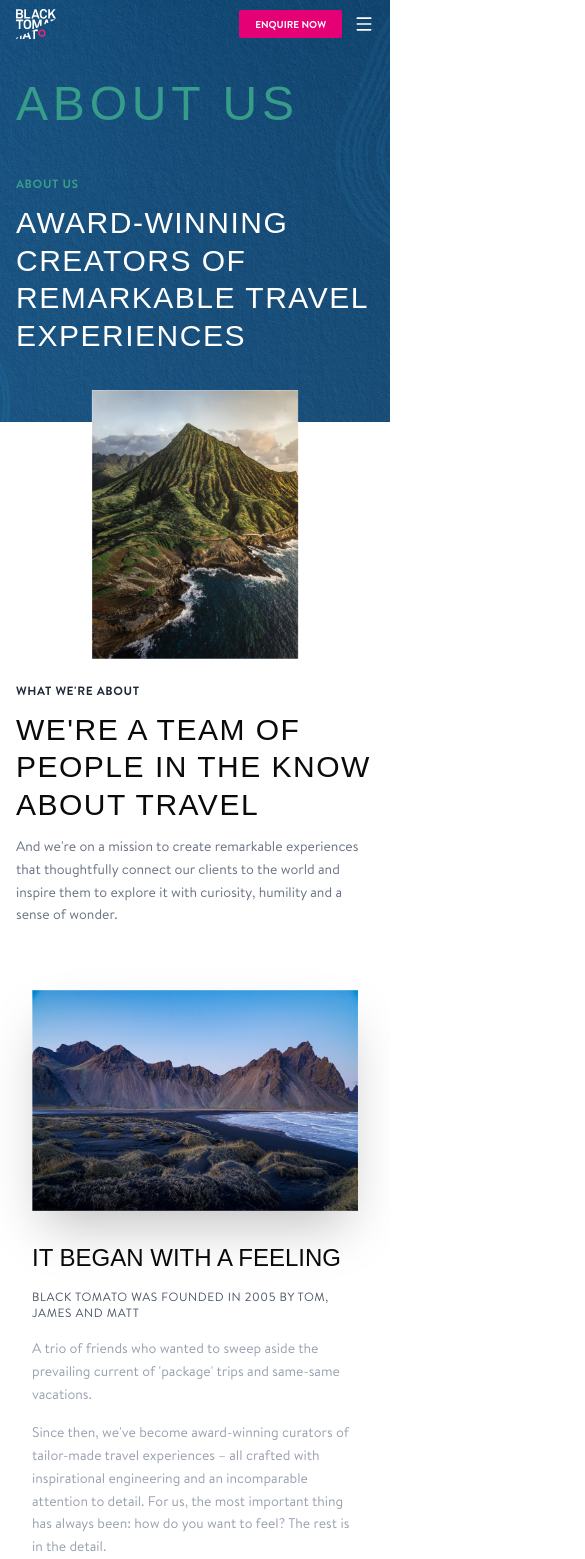
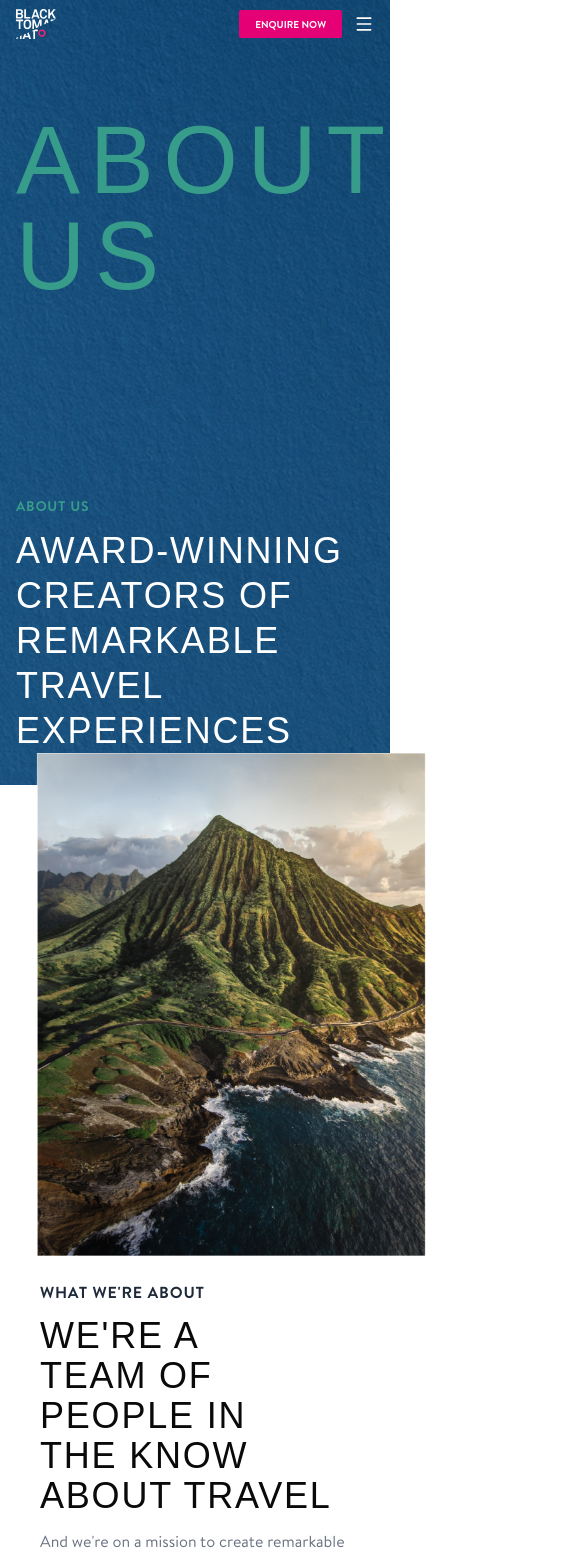
Before and after one commit to Alaukik1210/blacktomato, a Next.js app: page /about/our-purpose in a window 390 px wide. Shown: the top 1559 px of the page, 585 px wide, since content can reach past the window. Built offline with nearby package versions, Linux system fonts and the light colour scheme; a web font is replaced by a local one.

Commit message:
making about responsive and fixing it

```diff
--- a/app/about/our-purpose/page.tsx
+++ b/app/about/our-purpose/page.tsx
@@ -13,11 +13,11 @@
       {/* Hero Section */}
       <div
         style={{ backgroundImage: "url('/images/about/bg02.jpg')" }}
-        className="min-h-[50vh] sm:min-h-[60vh] lg:min-h-[70vh] bg-cover bg-center bg-no-repeat px-4 sm:px-6 md:px-8 lg:pl-60 relative"
+        className="min-h-[70vh] lg:min-h-[70vh] bg-cover bg-center bg-no-repeat px-4 sm:px-6 md:px-8 lg:pl-60 relative"
       >
         <div className="container md:px-4">
           {/* Heading */}
-          <h4 className="text-[#379C8A] font-alternate font-medium tracking-widest uppercase pt-20 sm:pt-24 md:pt-28 lg:pt-60 text-5xl sm:text-6xl md:text-8xl lg:text-[145px] leading-none">
+          <h4 className="text-[#379C8A] font-alternate font-medium tracking-widest uppercase pt-28 md:pt-28 lg:pt-60 text-8xl md:text-[145px] leading-none">
             ABOUT US
           </h4>
 
@@ -27,14 +27,14 @@
             <div className="text-white hidden lg:block space-y-6 lg:pr-8 text-right"></div>
 
             {/* Main Content */}
-            <div className="text-white space-y-3 sm:space-y-4 md:space-y-5 lg:space-y-6 lg:mt-2 md:mt-12 lg:pr-8 text-left md:text-left max-w-full md:max-w-2xl lg:max-w-none">
+            <div className="text-white space-y-3 sm:space-y-4 md:space-y-5 lg:space-y-6 mt-36 lg:mt-2 md:mt-12 lg:pr-8 text-left md:text-left max-w-full md:max-w-2xl lg:max-w-none">
               {/* Small heading */}
-              <p className="text-xs tracking-wider font-semibold uppercase text-[#379C8A]">
+              <p className="text-sm tracking-wider font-semibold uppercase text-[#379C8A]">
                 ABOUT US
               </p>
 
               {/* Large heading */}
-              <h4 className="text-3xl sm:text-4xl tracking-wider md:text-5xl lg:text-5xl font-medium uppercase leading-tight">
+              <h4 className="text-4xl sm:text-4xl tracking-wider md:text-5xl lg:text-5xl font-medium uppercase leading-tight">
                 AWARD-WINNING CREATORS OF
                 <br className="hidden sm:block" />
                 <span className="sm:hidden"> </span>
@@ -49,10 +49,10 @@
 
       {/* First Content Section - Overlapping Layout */}
       <div className="pb-12 sm:pb-16 md:pb-20 lg:pb-2">
-        <div className="container lg:mx-auto px-4 sm:px-6 md:px-8 lg:px-32">
+        <div className="container lg:mx-auto px-4 sm:px-6 md:px-8 lg:px-24">
           <div className="grid grid-cols-1 md:grid-cols-[400px_1fr] lg:grid-cols-[500px_1fr] md:gap-4 lg:gap-16 items-center">
             {/* Left Image */}
-            <div className="relative -mt-8 sm:-mt-10 md:-mt-20 lg:-mt-60 z-10 w-full md:w-[400px] lg:w-[500px] aspect-[4/3]">
+            <div className="relative -mt-8 sm:-mt-10 md:-mt-40 lg:-mt-60 z-10  pr-60 w-[670px] md:w-[620px] md:h-[700px] lg:w-[800px] aspect-[4/3]">
               <Image
                 src="/images/about/Image.jpg"
                 alt="Dramatic mountain landscape"
@@ -63,18 +63,18 @@
             </div>
 
             {/* Right Content */}
-            <div className="space-y-3 sm:space-y-4 md:space-y-3 lg:pl-8 order-2 lg:order-1 lg:mb-12 mt-6 sm:mt-8 md:mt-0">
-              <p className="text-xs sm:text-sm md:text-sm tracking-wider font-semibold uppercase text-gray-800">
+            <div className="space-y-3 sm:space-y-4 md:space-y-3 px-6 md:px-0 lg:pl-20 order-2 lg:order-1 lg:mb-12 mt-6 sm:mt-8 md:-mt-24 lg:mt-0">
+              <p className="text-md sm:text-md md:text-sm tracking-wider font-semibold uppercase text-gray-800">
                 WHAT WE&apos;RE ABOUT
               </p>
-              <h2 className="text-3xl sm:text-4xl md:text-5xl lg:text-5xl font-medium tracking-wider leading-tight md:leading-widest uppercase">
+              <h2 className="text-4xl sm:text-4xl md:text-5xl lg:text-5xl font-medium lg:tracking-wider tracking-wider lg:leading-widest uppercase">
                 WE&apos;RE A TEAM&nbsp;
                 <br className="hidden lg:block" />
                 OF PEOPLE IN THE&nbsp;
                 <br className="hidden lg:block" />
                 KNOW ABOUT TRAVEL
               </h2>
-              <p className="text-gray-500 text-sm sm:text-base md:text-base lg:text-md w-full sm:w-[95%] md:w-full lg:w-4/5 leading-relaxed lg:leading-loose">
+              <p className="text-gray-500 text-md sm:text-base md:text-base  lg:text-md w-full sm:w-[95%] md:w-full lg:w-4/5 leading-relaxed lg:leading-loose">
                 And we&apos;re on a mission to create remarkable experiences
                 that thoughtfully connect our clients to the world and inspire
                 them to explore it with curiosity, humility and a sense of
@@ -86,22 +86,22 @@
       </div>
 
       {/* Second Content Section - What We're About */}
-      <div className="relative bg-white py-12 sm:py-14 md:py-16 lg:py-24 px-4 sm:px-6 md:px-8 lg:px-32">
+      <div className="relative bg-white py-12 sm:py-14 md:py-16 mt-4 md:mt-20 lg:mt-0  lg:py-24 px-4 sm:px-6 md:px-8 lg:px-32 ">
         <div className="container md:mx-auto px-4 max-w-full">
           <div className="grid grid-cols-1 lg:grid-cols-12 gap-8 lg:gap-16 items-start">
             {/* Left Content */}
-            <div className="space-y-4 sm:space-y-5 md:space-y-6 order-2 lg:order-1 lg:col-span-4 lg:pl-28">
-              <h2 className="text-2xl sm:text-3xl md:text-4xl lg:text-5xl font-medium leading-tight md:leading-widest uppercase">
+            <div className="space-y-4 sm:space-y-5 md:space-y-6 order-2 w-full md:w-4/5 lg:order-1 lg:col-span-4 lg:pl-28">
+              <h2 className="text-4xl  md:text-5xl lg:text-5xl font-medium leading-tight md:leading-widest uppercase">
                 It began with a feeling
               </h2>
-              <p className="text-xs sm:text-xs md:text-sm tracking-wider font-medium uppercase text-gray-600">
+              <p className="text-xs sm:text-xs md:text-sm tracking-wider font-medium uppercase text-gray-500">
                 Black Tomato was founded in 2005 by Tom, James and Matt
               </p>
-              <p className="leading-relaxed text-gray-400 text-sm sm:text-sm md:text-base lg:text-md">
+              <p className="leading-relaxed text-gray-600 text-sm sm:text-sm md:text-base lg:text-md">
                 A trio of friends who wanted to sweep aside the prevailing
                 current of &apos;package&apos; trips and same-same vacations.
               </p>
-              <p className="leading-relaxed text-gray-400 text-sm sm:text-sm md:text-base lg:text-md">
+              <p className="leading-relaxed text-gray-600 text-sm sm:text-sm md:text-base lg:text-md">
                 Since then, we&apos;ve become award-winning curators of
                 tailor-made travel experiences – all crafted with inspirational
                 engineering and an incomparable attention to detail. For us, the
@@ -111,7 +111,7 @@
             </div>
 
             {/* Right Image */}
-            <div className="relative order-1 lg:order-2 -mt-8 sm:-mt-10 md:-mt-48 lg:-mt-40 z-20 w-full lg:w-[60vw] lg:absolute lg:right-0">
+            <div className="relative order-1 lg:order-2 -mt-8 sm:-mt-10 lg:ml-0 md:ml-68 md:-mt-88 lg:-mt-40 z-20 w-full md:w-[620px] lg:w-[60vw] lg:absolute lg:right-0">
               <Image
                 src="/images/about/bg03.jpg"
                 alt="Coastal mountain view"
@@ -127,23 +127,23 @@
 
       {/* Third Section */}
       <div className="relative pb-12 sm:pb-16 md:pb-20 lg:pb-2 md:mt-20">
-        <div className="container mx-auto px-4 sm:px-6 md:px-8 lg:px-32">
-          <div className="grid grid-cols-1 lg:grid-cols-2 gap-6 sm:gap-8 lg:gap-16 items-center">
+        <div className="container lg:mx-auto px-4 sm:px-6 md:px-8 lg:px-32">
+          <div className="grid grid-cols-1 lg:grid-cols-2 gap-6  sm:gap-8 lg:gap-16 lg:items-center">
             {/* Left Image */}
-            <div className="relative -mt-8 sm:-mt-10 md:-mt-32 lg:-mt-20 z-10 w-full md:pl-0 lg:pl-20 aspect-[4/3]">
+            <div className="relative -mt-8 sm:-mt-10 md:-mt-32 lg:-mt-20 z-10 w-full lg:scale-120 md:pl-0 lg:pl-20 aspect-[4/3]">
               <Image
                 src="/images/about/Image-3.jpg"
                 alt="Dramatic mountain landscape"
                 height={650}
                 width={450}
-                className="object-contain w-full h-full"
+                className="object-contain"
                 sizes="(max-width: 768px) 100vw, (max-width: 1024px) 50vw, 500px"
               />
             </div>
 
             {/* Right Content */}
-            <div className="space-y-3 sm:space-y-4 md:space-y-3 lg:pl-8 order-2 lg:order-1 lg:mb-12">
-              <h2 className="text-2xl sm:text-3xl md:text-4xl lg:text-5xl font-medium leading-tight md:leading-widest uppercase">
+            <div className="space-y-3 sm:space-y-4 md:space-y-3 lg:pl-8 order-2 lg:order-1 lg:mb-12 ">
+              <h2 className="text-4xl sm:text-3xl md:text-5xl lg:text-5xl font-medium leading-tight md:leading-widest uppercase">
                 Unique, different, and daring
               </h2>
               <p className="text-xs sm:text-xs md:text-sm tracking-wider font-medium uppercase text-gray-600">
@@ -172,35 +172,35 @@
 
       {/* Fourth Section */}
       <div className="relative pb-12 sm:pb-16 md:pb-20 lg:pb-2">
-        <div className="container mx-auto px-4 sm:px-6 md:px-8 lg:px-32">
-          <div className="grid grid-cols-1 lg:grid-cols-2 gap-6 sm:gap-8 lg:gap-16 overflow-hidden items-center">
+        <div className="container lg:mx-auto px-4 sm:px-6 md:px-0 lg:px-32 md:max-w-none">
+          <div className="grid grid-cols-1 lg:grid-cols-2 gap-6 sm:gap-8 lg:gap-16 items-center  md:overflow-hidden">
             {/* Left Image */}
-            <div className="relative -mt-8 sm:-mt-10 md:-mt-32 lg:-mt-10 z-8 w-full lg:w-[120%]  aspect-[4/3]">
+            <div className="relative  -mt-8 sm:-mt-10 md:-mt-32 lg:-mt-10 z-8 w-full md:w-screen md:left-1/2 md:right-1/2 md:-ml-[50vw] md:-mr-[50vw] lg:ml-0 lg:mr-0 lg:left-0 lg:right-0 lg:w-[120%] aspect-[4/3]">
               <Image
                 src="/images/about/bg04.jpg"
                 alt="Dramatic mountain landscape"
                 height={1200}
                 width={1200}
-                className="object-contain w-full h-full"
-                sizes="(max-width: 768px) 100vw, (max-width: 1024px) 50vw, 500px"
+                className="object-cover md:object-cover lg:object-contain w-full h-full"
+                sizes="(max-width: 768px) 100vw, (max-width: 1024px) 100vw, 500px"
               />
             </div>
 
             {/* Right Content */}
-            <div className="space-y-3 sm:space-y-4 md:space-y-3 lg:pl-40 order-2 lg:order-1 lg:mb-12">
-              <h2 className="text-2xl sm:text-3xl md:text-4xl lg:text-5xl font-medium leading-tight md:leading-widest uppercase">
+            <div className="space-y-3 sm:space-y-4 md:space-y-3 md:px-8 lg:px-0 lg:pl-40 order-2 lg:order-1 lg:mb-12">
+              <h2 className="text-4xl sm:text-3xl md:text-5xl lg:text-5xl font-medium leading-tight md:leading-widest uppercase">
                 We&apos;ll show you the world
               </h2>
               <p className="text-xs sm:text-xs md:text-sm tracking-wider font-medium uppercase text-gray-600">
                 And in an entirely new light
               </p>
-              <p className="text-gray-400 text-sm sm:text-sm md:text-base lg:text-md w-full leading-relaxed">
+              <p className="text-gray-500 text-sm sm:text-sm md:text-base lg:text-md w-full leading-relaxed">
                 We curate trips for travellers who want to see the world up
                 close – foregoing &apos;tick lists&apos; and tourist traps in
                 favour of deeper and more intimate connections with the world
                 and its cultures.
               </p>
-              <p className="text-gray-400 text-sm sm:text-sm md:text-base lg:text-md w-full leading-relaxed">
+              <p className="text-gray-500 text-sm sm:text-sm md:text-base lg:text-md w-full leading-relaxed">
                 Today, we take people to all seven continents, designing all of
                 our trips from the ground up. This way, no two journeys are ever
                 quite alike. Trekking with the tribes of Borneo; learning the
@@ -215,7 +215,7 @@
 
       {/* Regenerative Travel Section */}
       <div className="relative bg-white py-12 sm:py-14 md:py-16 lg:py-24 px-4 sm:px-6 md:pl-20 overflow-hidden">
-        <div className="container mx-auto px-4 max-w-full">
+        <div className="container lg:mx-auto px-4 max-w-full">
           <div className="grid grid-cols-1 lg:grid-cols-12 gap-1 items-start">
             {/* Left Content */}
             <div className="space-y-4 sm:space-y-5 md:space-y-6 order-2 lg:order-1 lg:col-span-5 lg:pl-60">
@@ -225,7 +225,7 @@
               <p className="text-xs sm:text-xs md:text-sm tracking-wider font-medium uppercase text-gray-600">
                 A Lasting Impact For A Changing World
               </p>
-              <p className="leading-relaxed text-gray-400 text-sm sm:text-sm md:text-base lg:text-md">
+              <p className="leading-relaxed text-gray-600 text-sm sm:text-sm md:text-base lg:text-md">
                 At Black Tomato, we know you&apos;re seeking travel experiences that
                 will leave a lasting, positive impact on our planet and the
                 communities that call it home. This is a belief we also share,
```
